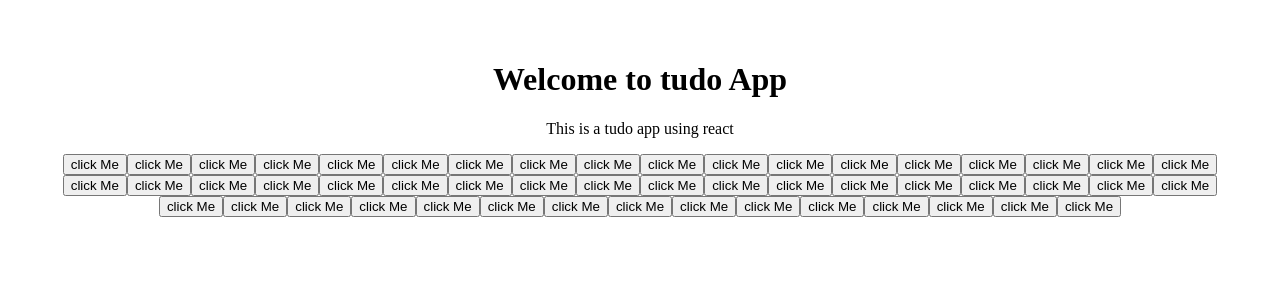
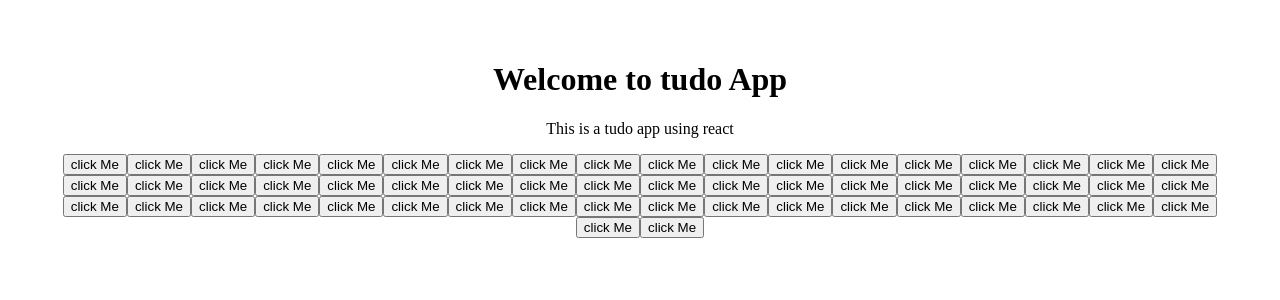
Before and after one commit to Hasanurislam/React-App, a React (Vite) app: page / in a window 1280 px wide. Shown: the top 300 px of the page. Built offline with nearby package versions, Linux system fonts and the light colour scheme.

Commit message:
sixth commit

```diff
--- a/src/App.jsx
+++ b/src/App.jsx
@@ -60,6 +60,11 @@ function App() {
     <button>click Me</button>
     <button>click Me</button>
     <button>click Me</button>
+    <button>click Me</button>
+    <button>click Me</button>
+    <button>click Me</button>
+    <button>click Me</button>
+    <button>click Me</button>
   </div>
 
 }
```
